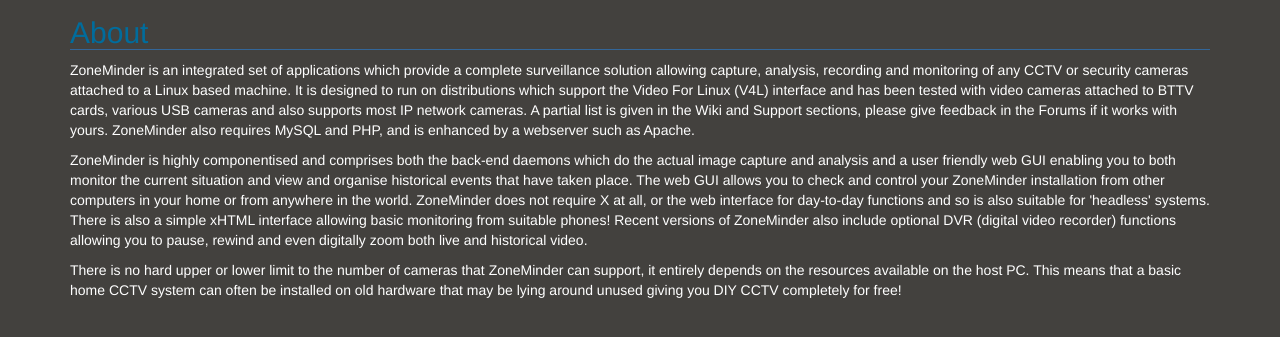
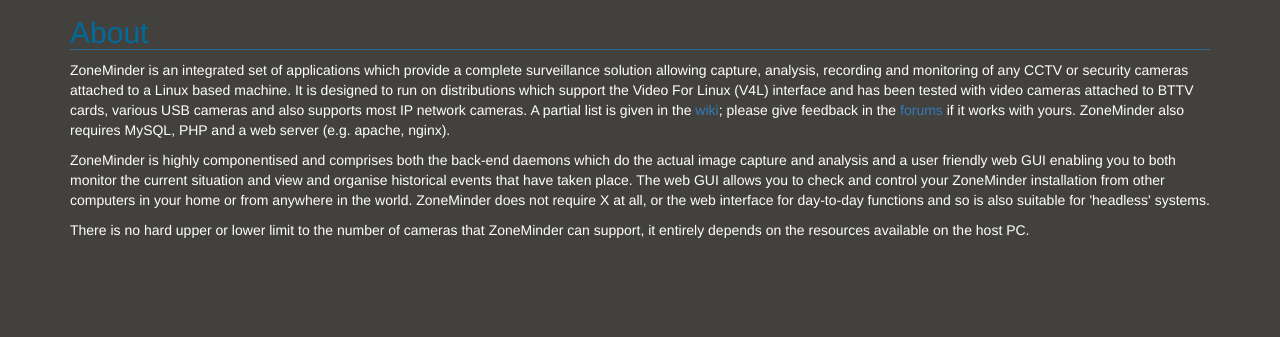
Before and after one commit to ZoneMinder/zoneminder.github.io, a Jekyll site: the page built from about.html, in a window 1280 px wide, cut to the strip 104-441 px from the top of the page. Built offline with Jekyll 4.4.1, drawn with Linux system fonts in a browser that asks for light colours; nearby versions of some CDN libraries; comment, search, counter and statistics services are not loaded.

Commit message:
Make about page more terse

```diff
--- a/about.html
+++ b/about.html
@@ -4,8 +4,8 @@ title: About
 permalink: /about/
 ---
 
-<p>ZoneMinder is an integrated set of applications which provide a complete surveillance solution allowing capture, analysis, recording and monitoring of any CCTV or security cameras attached to a Linux based machine. It is designed to run on distributions which support the Video For Linux (V4L) interface and has been tested with video cameras attached to BTTV cards, various USB cameras and also supports most IP network cameras. A partial list is given in the Wiki and Support sections, please give feedback in the Forums if it works with yours. ZoneMinder also requires MySQL and PHP, and is enhanced by a webserver such as Apache.</p>
+<p>ZoneMinder is an integrated set of applications which provide a complete surveillance solution allowing capture, analysis, recording and monitoring of any CCTV or security cameras attached to a Linux based machine. It is designed to run on distributions which support the Video For Linux (V4L) interface and has been tested with video cameras attached to BTTV cards, various USB cameras and also supports most IP network cameras. A partial list is given in the <a href="https://wiki.zoneminder.com">wiki</a>; please give feedback in the <a href="https://forums.zoneminder.com">forums</a> if it works with yours. ZoneMinder also requires MySQL, PHP and a web server (e.g. apache, nginx).</p>
 
-<p>ZoneMinder is highly componentised and comprises both the back-end daemons which do the actual image capture and analysis and a user friendly web GUI enabling you to both monitor the current situation and view and organise historical events that have taken place. The web GUI allows you to check and control your ZoneMinder installation from other computers in your home or from anywhere in the world. ZoneMinder does not require X at all, or the web interface for day-to-day functions and so is also suitable for 'headless' systems. There is also a simple xHTML interface allowing basic monitoring from suitable phones! Recent versions of ZoneMinder also include optional DVR (digital video recorder) functions allowing you to pause, rewind and even digitally zoom both live and historical video.</p>
+<p>ZoneMinder is highly componentised and comprises both the back-end daemons which do the actual image capture and analysis and a user friendly web GUI enabling you to both monitor the current situation and view and organise historical events that have taken place. The web GUI allows you to check and control your ZoneMinder installation from other computers in your home or from anywhere in the world. ZoneMinder does not require X at all, or the web interface for day-to-day functions and so is also suitable for 'headless' systems.</p>
 
-<p>There is no hard upper or lower limit to the number of cameras that ZoneMinder can support, it entirely depends on the resources available on the host PC. This means that a basic home CCTV system can often be installed on old hardware that may be lying around unused giving you DIY CCTV completely for free!</p>
+<p>There is no hard upper or lower limit to the number of cameras that ZoneMinder can support, it entirely depends on the resources available on the host PC.</p>
```
